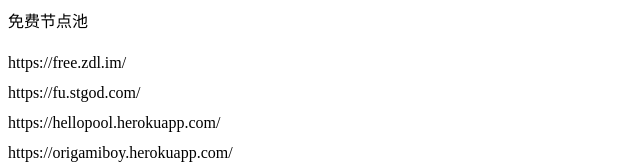
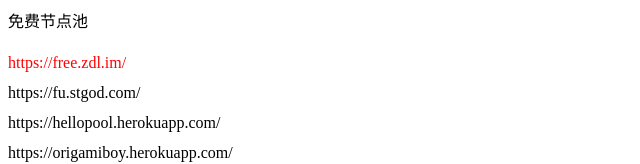
Before and after one commit to WLget/proxy, a plain HTML site: page index.html in a window 1280 px wide. In both pictures the pointer is over the link "https://free.zdl.im/". Shown: the top 164 px of the page, without its empty margins (0-640 px from the left). Drawn offline with Linux system fonts and the light colour scheme.

Commit message:
Create index.html

```diff
--- a/index.html
+++ b/index.html
@@ -7,6 +7,10 @@
       line-height:30px;
       text-decoration:none;
       font-wight:300;
+    }
+    a:hover{
+      color:red;
+      font-wight:bold;
     }
   </style>
 </head>
```
